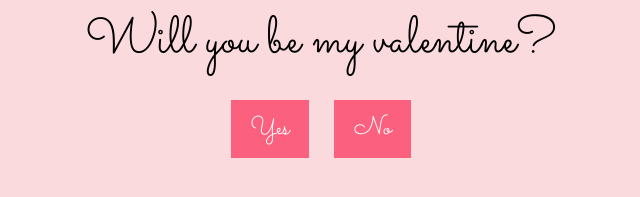
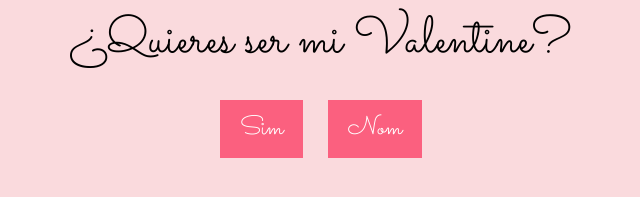
Before and after one commit to isabellarzc/Valentines-Day, a plain HTML site: page index.html in a window 1280 px wide. Shown: the part 471-668 px from the top of the page, without its empty margins (319-959 px from the left). Drawn offline with Linux system fonts and the light colour scheme.

Commit message:
Update index.html

```diff
--- a/index.html
+++ b/index.html
@@ -3,7 +3,7 @@
 <head>
     <meta charset="UTF-8">
     <meta name="viewport" content="width=device-width, initial-scale=1.0">
-    <title>Will You Be My Valentine?</title>
+    <title>¿Quieres ser mi Valentine?</title>
     <link rel="stylesheet" href="https://fonts.googleapis.com/css2?family=Sacramento&display=swap">
     <link rel="stylesheet" href="style.css"> <!-- Link to external stylesheet -->
 </head>
@@ -11,10 +11,10 @@
     <div id="container">
         <div id="image-container"></div> <!-- Container for displaying images -->
         <div id="text-container">
-            <div id="question">Will you be my valentine?</div> <!-- Question -->
+            <div id="question">¿Quieres ser mi Valentine?</div> <!-- Question -->
             <div id="options">
-                <button id="yes-button" onclick="selectOption('yes')">Yes</button> <!-- Yes button -->
-                <button id="no-button" onclick="selectOption('no')">No</button> <!-- No button -->
+                <button id="Sim-button" onclick="selectOption('Sim')">Sim</button> <!-- Sim button -->
+                <button id="Nom-button" onclick="selectOption('Nom')">Nom</button> <!-- Nom button -->
             </div>
         </div>
     </div>
```
